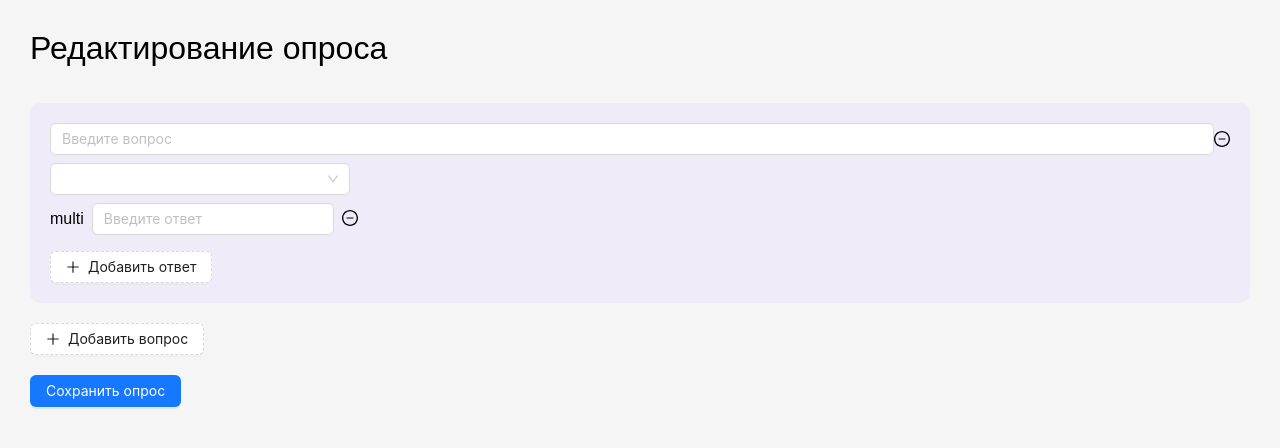
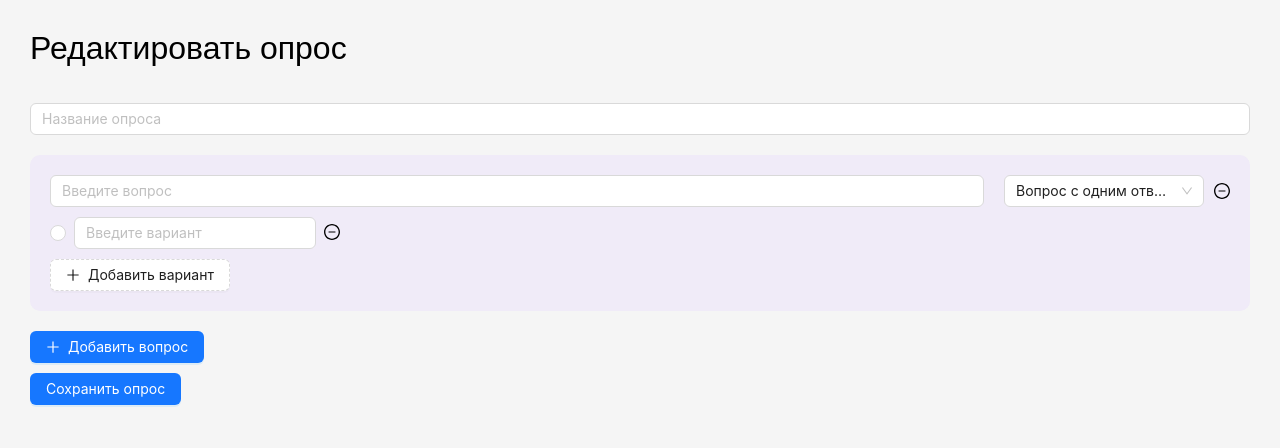
Before and after one commit to Colobok2002/riche_form_front, a React (Vite) app: page /edit/1 in a window 1280 px wide. Shown: the top 448 px of the page. Built offline with nearby package versions, Linux system fonts and the light colour scheme.

Commit message:
SurveyAbout унифицированный компонент

```diff
--- a/src/components/SurveyCreate/SurveyCreate.jsx
+++ b/src/components/SurveyAbout/SurveyAbout.jsx
@@ -2,17 +2,20 @@ import React, { useEffect, useState } from 'react';
 import { Button, Input, Space, Radio, Checkbox, Select } from 'antd';
 import { MinusCircleOutlined, PlusOutlined } from '@ant-design/icons';
 
-import "./SurveyCreate.scss";
+import "./SurveyAbout.scss";
 import getApi from '../../services/api';
 import { ApiUrl } from '../../../Constaints';
+import { useParams } from 'react-router-dom';
 
 const { Option } = Select;
 
-const SurveyCreate = () => {
+const SurveyAbout = () => {
 
   const { api } = getApi()
 
-  const [questions, setQuestions] = useState({ 1: { type: 'single', question: '', answers: { "1": { "answer": "М" }, "2": { "answer": "Ж" } } } });
+  const { idSurvey } = useParams()
+
+  const [questions, setQuestions] = useState({ 1: { type: 'single', question: '', answers: { "1": { "answer": "" } } } });
   const [draggingItem, setDraggingItem] = useState(null);
   const [surveyName, setSurveyName] = useState("")
 
@@ -151,13 +154,20 @@ const SurveyCreate = () => {
 
   return (
     <div className="container">
+      {idSurvey ? (
+        <h1>Редактировать опрос</h1>
+      ) : (
+
         <h1>Создание нового опроса</h1>
+      )
+      }
       <Input
         placeholder="Название опроса"
         value={surveyName}
         onChange={(e) => setSurveyName(e.target.value)}
       />
-      {Object.keys(questions).map((ordering, qIndex) => (
+      {
+        Object.keys(questions).map((ordering, qIndex) => (
           <div key={ordering} className="question-container"
             draggable="true"
             onDragStart={(e) => handleDragStart(e, ordering)}
@@ -225,7 +235,8 @@ const SurveyCreate = () => {
               </div>
             )}
           </div>
-      ))}
+        ))
+      }
       <div className="active_btns">
         <Button type="primary" onClick={() => addQuestion('single')} icon={<PlusOutlined />}>
           Добавить вопрос
@@ -234,8 +245,8 @@ const SurveyCreate = () => {
           Сохранить опрос
         </Button>
       </div>
-    </div>
+    </div >
   );
 };
 
-export default SurveyCreate;
+export default SurveyAbout;
--- a/src/components/SurveyEdit.jsx
+++ /dev/null
@@ -1,132 +0,0 @@
-import React, { useState } from 'react';
-import { Button, Input, Select, Space } from 'antd';
-import { MinusCircleOutlined, PlusOutlined } from '@ant-design/icons';
-import { useParams } from 'react-router-dom';
-
-const SurveyEdit = () => {
-
-  const { id } = useParams()
-
-  const [questions, setQuestions] = useState([{ id: 1, question: '', answers: [{ data: '', type: "multi" }] }]);
-  const [draggingItem, setDraggingItem] = useState(null);
-
-  const handleQuestionChange = (index, value) => {
-    const newQuestions = [...questions];
-    newQuestions[index].question = value;
-    setQuestions(newQuestions);
-  };
-
-  const handleAnswerChange = (qIndex, aIndex, value) => {
-    const newQuestions = [...questions];
-    newQuestions[qIndex].answers[aIndex].data = value;
-    setQuestions(newQuestions);
-  };
-
-  const addQuestion = () => {
-    const newId = Math.max(...questions.map(q => q.id)) + 1;
-    setQuestions([...questions, { id: newId, question: '', answers: [''] }]);
-  };
-
-  const removeQuestion = (index) => {
-    const newQuestions = questions.filter((_, qIndex) => qIndex !== index);
-    setQuestions(newQuestions);
-  };
-
-  const addAnswer = (qIndex) => {
-    const newQuestions = [...questions];
-    newQuestions[qIndex].answers.push({ data: '', type: "multi" });
-    setQuestions(newQuestions);
-  };
-
-  const removeAnswer = (qIndex, aIndex) => {
-    const newQuestions = [...questions];
-    newQuestions[qIndex].answers = newQuestions[qIndex].answers.filter((_, ansIndex) => ansIndex !== aIndex);
-    setQuestions(newQuestions);
-  };
-
-  const handleSave = () => {
-    console.log('Сохраненные данные:', questions);
-  };
-
-  const handleDragStart = (e, item) => {
-    setDraggingItem(item);
-    e.dataTransfer.setData('text/plain', '');
-  };
-
-  const handleDragEnd = () => {
-    setDraggingItem(null);
-  };
-
-  const handleDragOver = (e) => {
-    e.preventDefault();
-  };
-
-  const handleDrop = (e, targetItem) => {
-    const currentIndex = questions.indexOf(draggingItem);
-    const targetIndex = questions.indexOf(targetItem);
-
-    if (currentIndex !== -1 && targetIndex !== -1) {
-      const updatedQuestions = [...questions];
-      updatedQuestions.splice(currentIndex, 1);
-      updatedQuestions.splice(targetIndex, 0, draggingItem);
-      setQuestions(updatedQuestions);
-    }
-  };
-
-  return (
-    <div className="container">
-      {id ? (
-        <h1>Редактирование опроса</h1>
-
-      ) : (
-        <h1>Создать опрос</h1>
-      )}
-      {questions.map((q, qIndex) => (
-        <div
-          key={q.id}
-          className={`question-container ${q === draggingItem ? 'dragging' : ''}`}
-          draggable="true"
-          onDragStart={(e) => handleDragStart(e, q)}
-          onDragEnd={handleDragEnd}
-          onDragOver={handleDragOver}
-          onDrop={(e) => handleDrop(e, q)}
-        >
-          <Space direction="vertical" style={{ width: '100%' }}>
-            <div style={{ display: 'flex', justifyContent: 'space-between' }}>
-              <Input
-                placeholder="Введите вопрос"
-                value={q.question}
-                onChange={(e) => handleQuestionChange(qIndex, e.target.value)}
-              />
-              <MinusCircleOutlined onClick={() => removeQuestion(qIndex)} />
-            </div>
-              <Select style={{width : 300}}options={[{ value: 'multi', label: <span>Мнодество ответов</span> },{ value: 'one', label: <span>Один ответ</span> },{ value: 'text', label: <span>Текст</span> }]} ></Select>
-            {q.answers.map((a, aIndex) => (
-              <Space key={aIndex} style={{ display: 'flex', marginBottom: 8 }}>
-                {console.log(a)}
-                {a.type}
-                <Input
-                  placeholder="Введите ответ"
-                  value={a.data}
-                  onChange={(e) => handleAnswerChange(qIndex, aIndex, e.target.value)}
-                />
-                <MinusCircleOutlined onClick={() => removeAnswer(qIndex, aIndex)} />
-              </Space>
-            ))}
-            <Button type="dashed" onClick={() => addAnswer(qIndex)} icon={<PlusOutlined />}>
-              Добавить ответ
-            </Button>
-          </Space>
-        </div>
-      ))}
-      <Button type="dashed" onClick={addQuestion} icon={<PlusOutlined />}>
-        Добавить вопрос
-      </Button>
-      <Button type="primary" onClick={handleSave}>
-        Сохранить опрос
-      </Button>
-    </div>
-  );
-};
-
-export default SurveyEdit;
```
Also changed, not shown: src/main.jsx (+7 -8 lines), src/components/SurveyAbout/SurveyAbout.scss (renamed from src/components/SurveyCreate/SurveyCreate.scss). Lines whose indentation alone changed are shown as unchanged.
